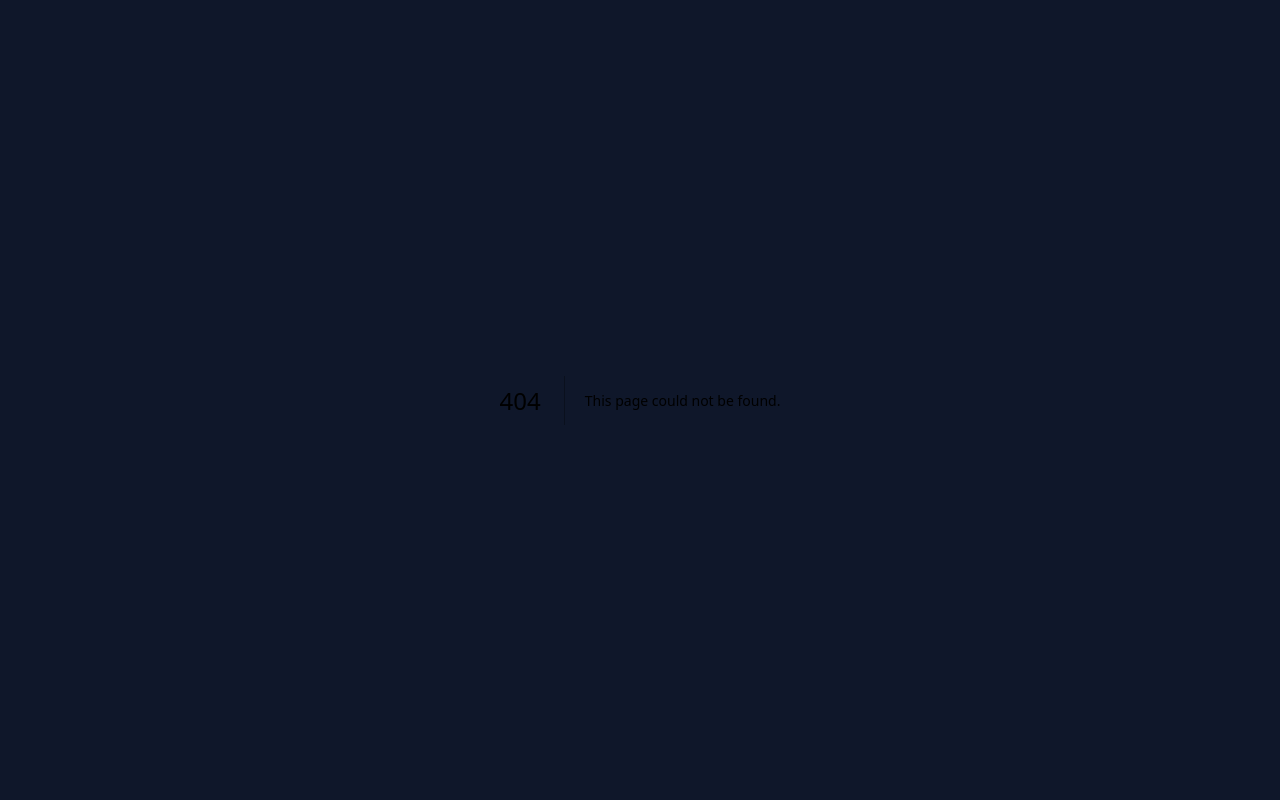
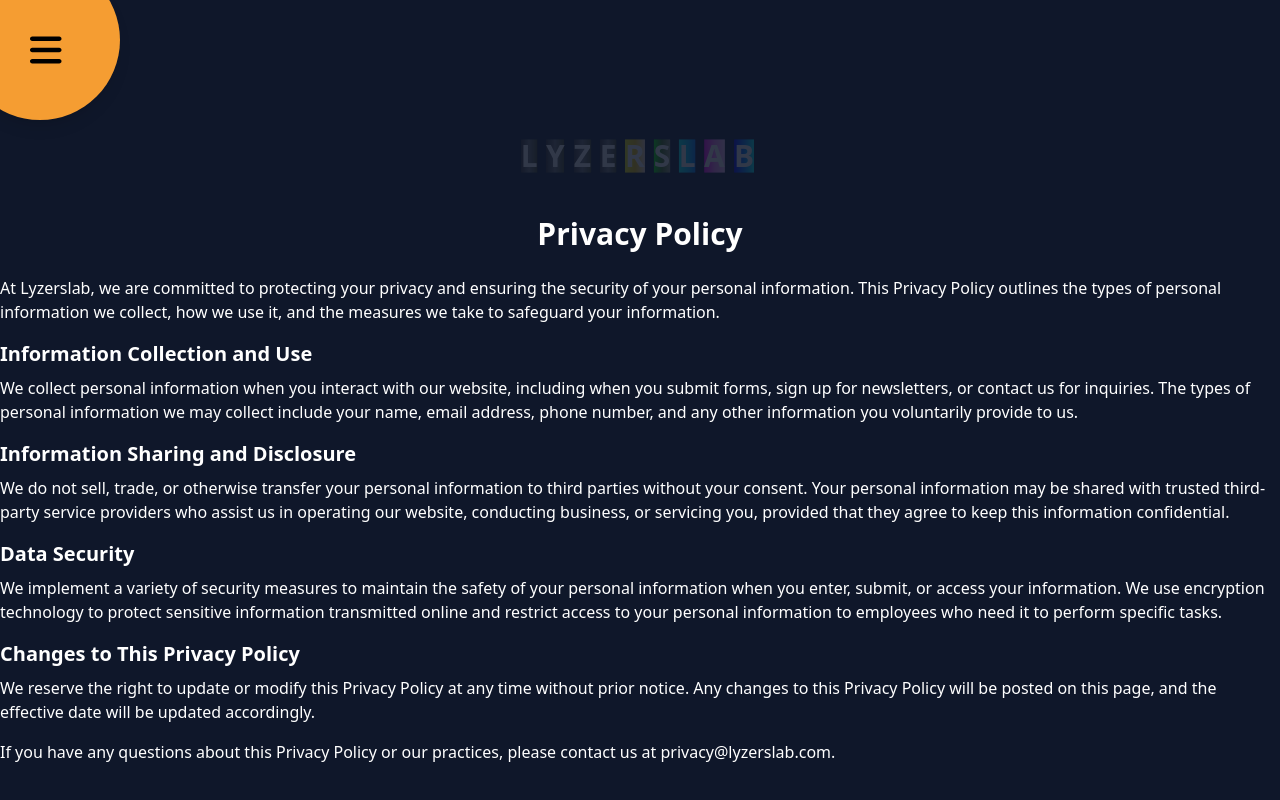
Before and after one commit to zkrana/portfolio, a Next.js app: page /policy in a window 1280 px wide. Before the commit this address had no page. Shown: the top 800 px of the page. Built offline with nearby package versions, Linux system fonts and the light colour scheme.

Commit message:
Privacy policy page added

```diff
--- a/app/components/Newsletter.jsx
+++ b/app/components/Newsletter.jsx
@@ -122,7 +122,7 @@ function Newsletter() {
                 <div className="mx-auto max-w-screen-sm text-sm text-left text-gray-500 newsletter-form-footer dark:text-gray-300">
                   We care about the protection of your data.{" "}
                   <a
-                    href="#"
+                    href="/policy"
                     className="font-medium text-primary-600 dark:text-primary-500 hover:underline"
                   >
                     Read our Privacy Policy
--- /dev/null
+++ b/app/policy/page.jsx
@@ -0,0 +1,81 @@
+"use client";
+import Footer from "../components/footer/Footer";
+import Header from "../components/header/Header";
+import RootLayout, { getPageMetadata } from "../layout";
+
+function PrivacyPolicy() {
+  const pageMetadata = getPageMetadata("Privacy Policy");
+  return (
+    <RootLayout pageName="Privacy Policy || We care about your future.">
+      <Header />
+      <section className="py-24 max-w-7xl mx-auto text-white bg-blueGray-50 overflow-hidden">
+        <a
+          href="/"
+          className="logo-container hidden sm:flex justify-center font-bold text-4xl my-10 "
+        >
+          <div className="letter">L</div>
+          <div className="letter">Y</div>
+          <div className="letter">Z</div>
+          <div className="letter">E</div>
+          <div className="letter">R</div>
+          <div className="letter">S</div>
+          <div className="letter">L</div>
+          <div className="letter">A</div>
+          <div className="letter">B</div>
+        </a>
+
+        <h1 className="text-3xl font-bold my-6 text-center">Privacy Policy</h1>
+        <p className="mb-4">
+          At Lyzerslab, we are committed to protecting your privacy and ensuring
+          the security of your personal information. This Privacy Policy
+          outlines the types of personal information we collect, how we use it,
+          and the measures we take to safeguard your information.
+        </p>
+        <h2 className="text-xl font-semibold mb-2">
+          Information Collection and Use
+        </h2>
+        <p className="mb-4">
+          We collect personal information when you interact with our website,
+          including when you submit forms, sign up for newsletters, or contact
+          us for inquiries. The types of personal information we may collect
+          include your name, email address, phone number, and any other
+          information you voluntarily provide to us.
+        </p>
+        <h2 className="text-xl font-semibold mb-2">
+          Information Sharing and Disclosure
+        </h2>
+        <p className="mb-4">
+          We do not sell, trade, or otherwise transfer your personal information
+          to third parties without your consent. Your personal information may
+          be shared with trusted third-party service providers who assist us in
+          operating our website, conducting business, or servicing you, provided
+          that they agree to keep this information confidential.
+        </p>
+        <h2 className="text-xl font-semibold mb-2">Data Security</h2>
+        <p className="mb-4">
+          We implement a variety of security measures to maintain the safety of
+          your personal information when you enter, submit, or access your
+          information. We use encryption technology to protect sensitive
+          information transmitted online and restrict access to your personal
+          information to employees who need it to perform specific tasks.
+        </p>
+        <h2 className="text-xl font-semibold mb-2">
+          Changes to This Privacy Policy
+        </h2>
+        <p className="mb-4">
+          We reserve the right to update or modify this Privacy Policy at any
+          time without prior notice. Any changes to this Privacy Policy will be
+          posted on this page, and the effective date will be updated
+          accordingly.
+        </p>
+        <p>
+          If you have any questions about this Privacy Policy or our practices,
+          please contact us at privacy@lyzerslab.com.
+        </p>
+      </section>
+      <Footer />
+    </RootLayout>
+  );
+}
+
+export default PrivacyPolicy;
```
